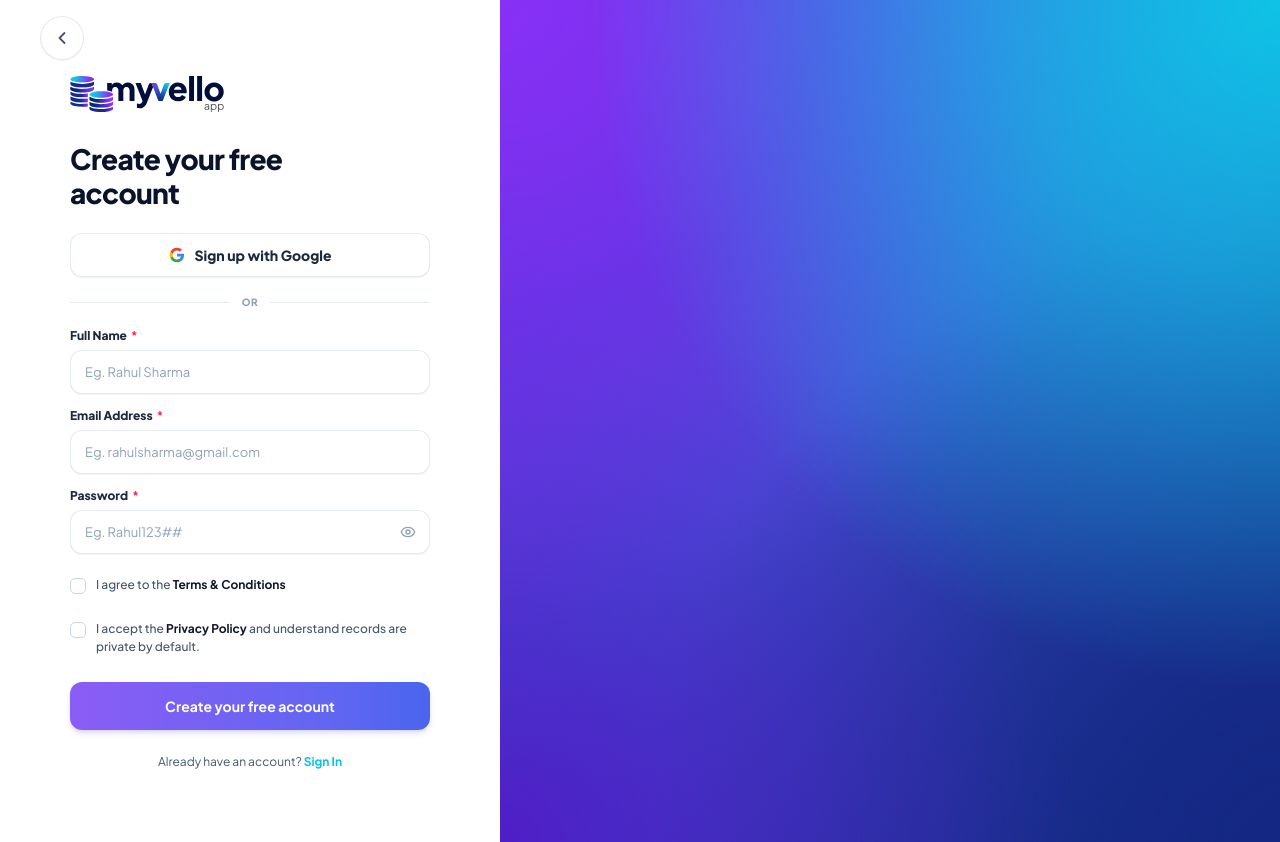
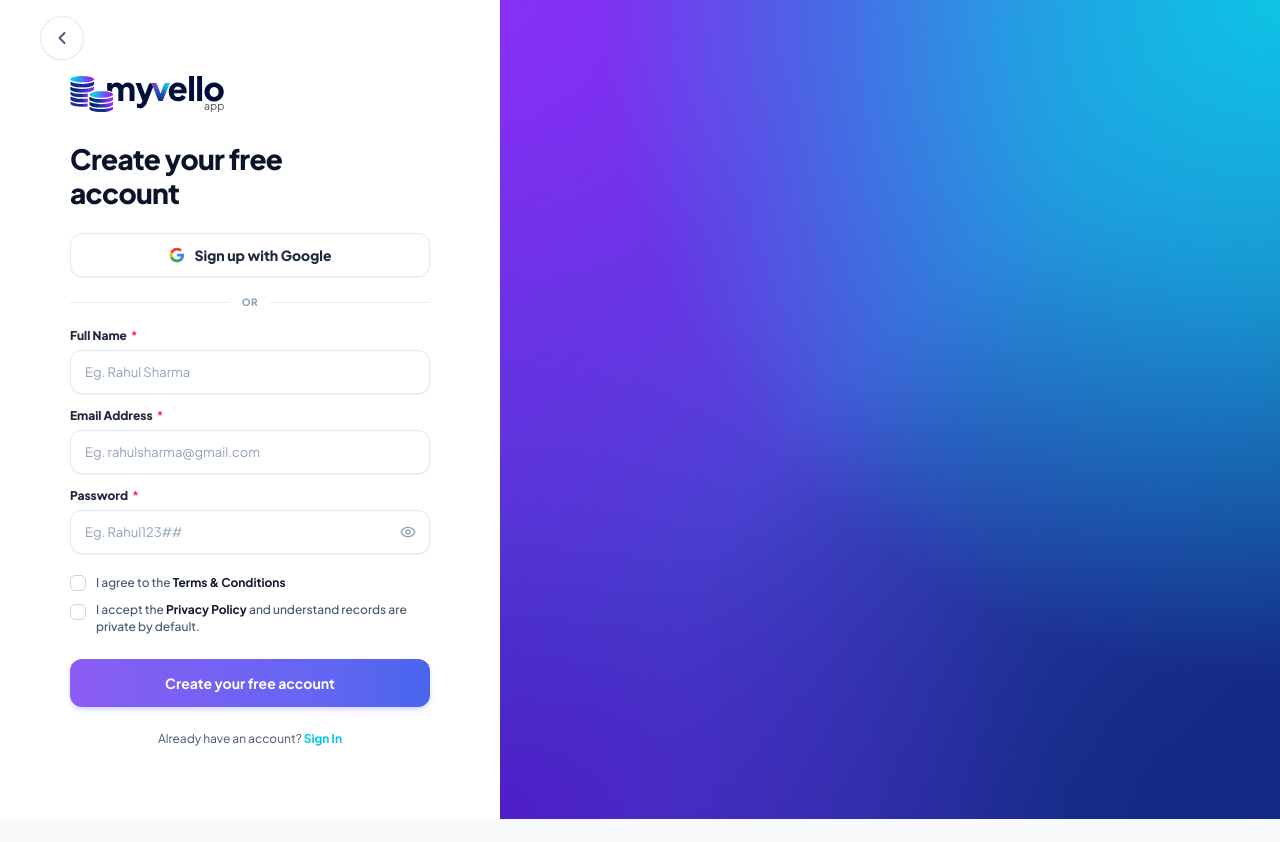
Before and after one commit to myvelloapp/myvello-frontend, a Next.js app: page /register in a window 1280 px wide. After the commit the page ends 819 px from the top, so only its background shows below. Built offline with nearby package versions, Linux system fonts and the light colour scheme; no server answers.

Commit message:
style(register): reduce vertical gap between terms and privacy checkboxes

```diff
--- a/src/app/(auth)/register/page.tsx
+++ b/src/app/(auth)/register/page.tsx
@@ -496,10 +496,10 @@ export default function RegisterPage() {
                 )}
               </div>
 
-              {/* Checkbox agreements with Theme Gradient Checkmarks (44px Touch Targets) */}
-              <div className="space-y-1 pt-1 text-xs text-slate-600 leading-normal">
-                <label className="min-h-[40px] flex items-start gap-2.5 cursor-pointer select-none group touch-manipulation py-1">
-                  <div className="relative mt-0.5 shrink-0">
+              {/* Checkbox agreements with Theme Gradient Checkmarks */}
+              <div className="space-y-1.5 pt-1 text-xs text-slate-600 leading-normal">
+                <label className="flex items-center gap-2.5 cursor-pointer select-none group touch-manipulation py-0.5">
+                  <div className="relative shrink-0">
                     <input
                       type="checkbox"
                       checked={termsAccepted}
@@ -530,7 +530,7 @@ export default function RegisterPage() {
                   </span>
                 </label>
 
-                <label className="min-h-[40px] flex items-start gap-2.5 cursor-pointer select-none group touch-manipulation py-1">
+                <label className="flex items-start gap-2.5 cursor-pointer select-none group touch-manipulation py-0.5">
                   <div className="relative mt-0.5 shrink-0">
                     <input
                       type="checkbox"
@@ -551,7 +551,7 @@ export default function RegisterPage() {
                       )}
                     </div>
                   </div>
-                  <span className="text-slate-600 font-medium">
+                  <span className="text-slate-600 font-medium leading-snug">
                     I accept the{" "}
                     <Link
                       href="#"
```
